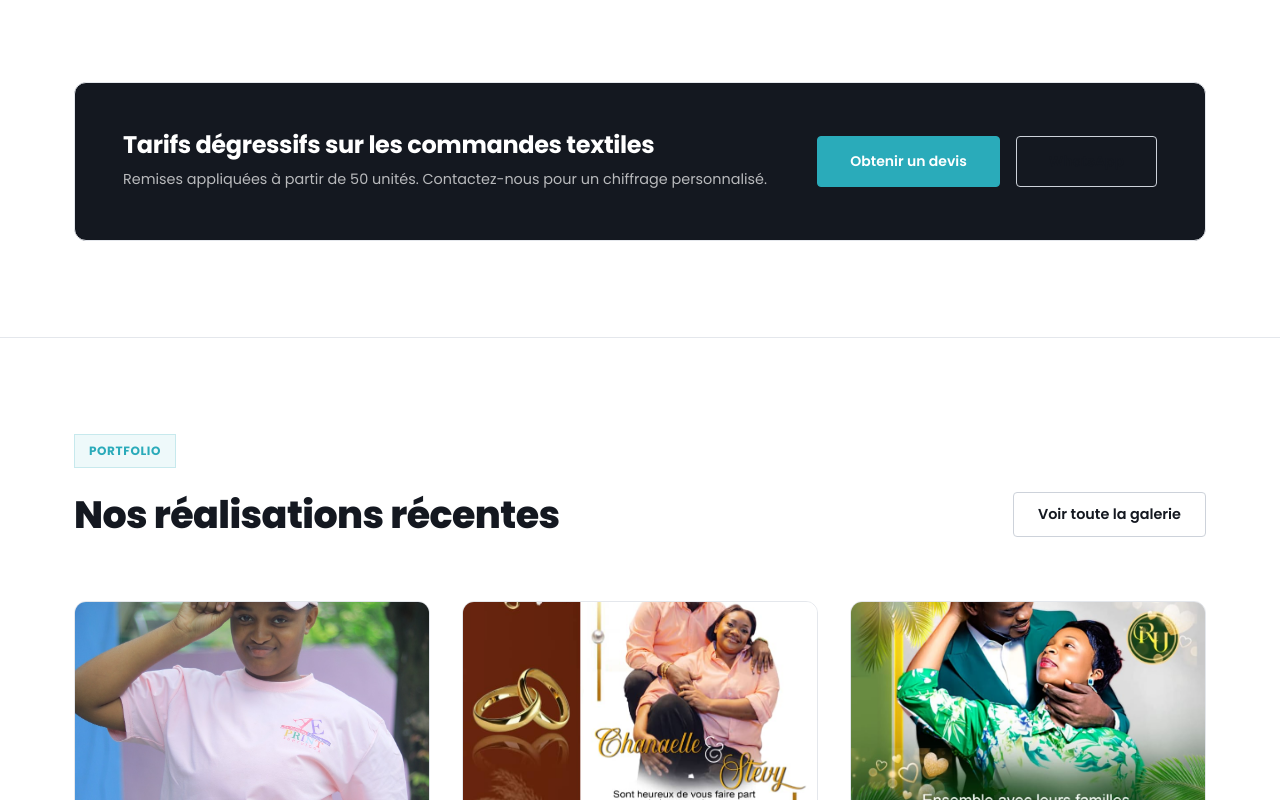
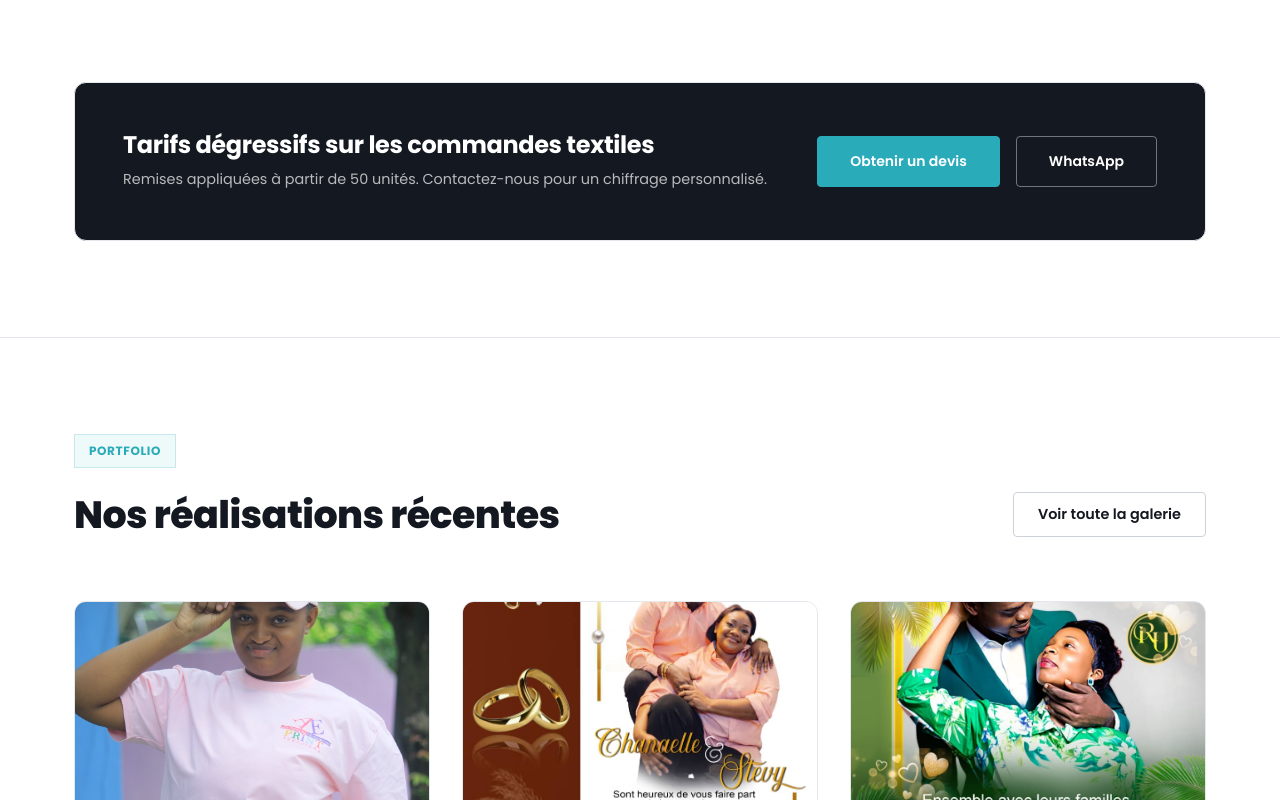
Before and after one commit to Uriel1134/Print-AE, a Next.js app: page / in a window 1280 px wide. Shown: the part 3160-3960 px from the top of the page. Built offline with nearby package versions, Linux system fonts and the light colour scheme.

Commit message:
Fix button contrast on dark backgrounds and update footer logo

```diff
--- a/src/app/components/Footer.tsx
+++ b/src/app/components/Footer.tsx
@@ -50,7 +50,7 @@ export default function Footer() {
         <div className="footer-col">
           <div className="footer-logo">
             <img
-              src="/untitled_design_28.png"
+              src="/logo AE.png"
               alt="AE PRINT Services Logo"
               style={{ height: "55px", width: "auto", objectFit: "contain", display: "block" }}
             />
--- a/src/app/globals.css
+++ b/src/app/globals.css
@@ -2255,3 +2255,17 @@ img {
     gap: 2.5rem !important;
   }
 }
+
+/* Button contrast fixes for dark bands */
+.promo-band .btn-premium-secondary,
+.cta-band .btn-premium-secondary {
+  color: #ffffff !important;
+  border-color: rgba(255, 255, 255, 0.4) !important;
+}
+
+.promo-band .btn-premium-secondary:hover,
+.cta-band .btn-premium-secondary:hover {
+  background: rgba(255, 255, 255, 0.1) !important;
+  border-color: #ffffff !important;
+  color: #ffffff !important;
+}
```
